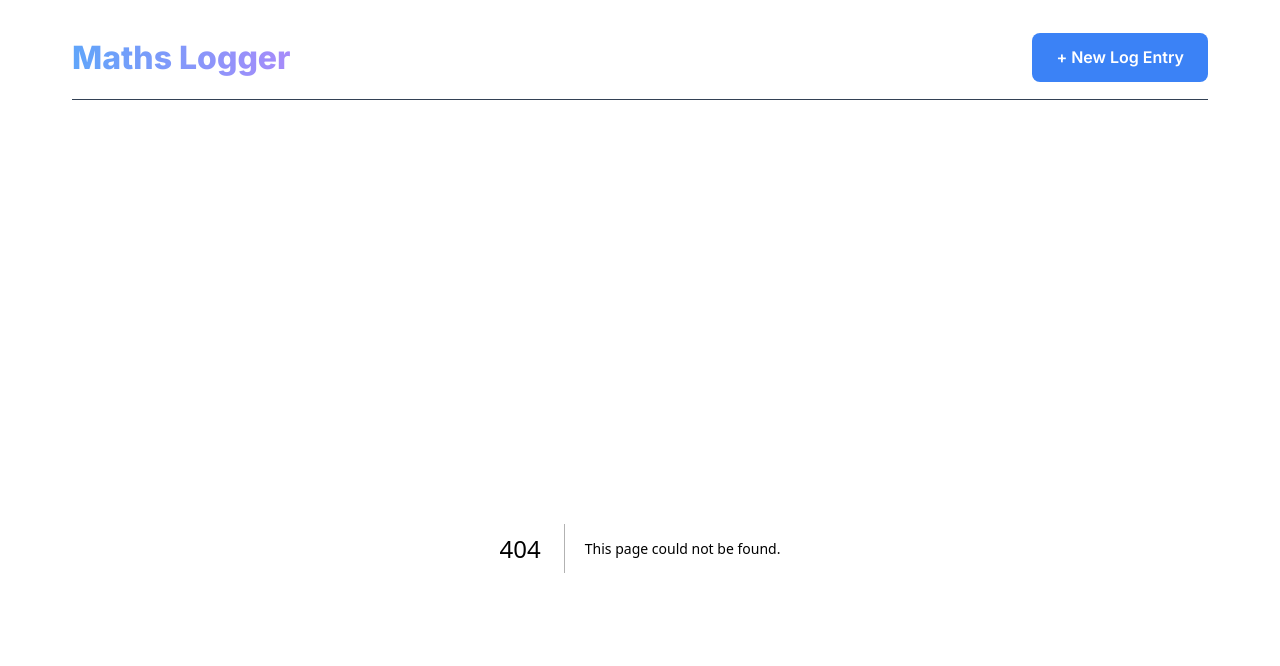
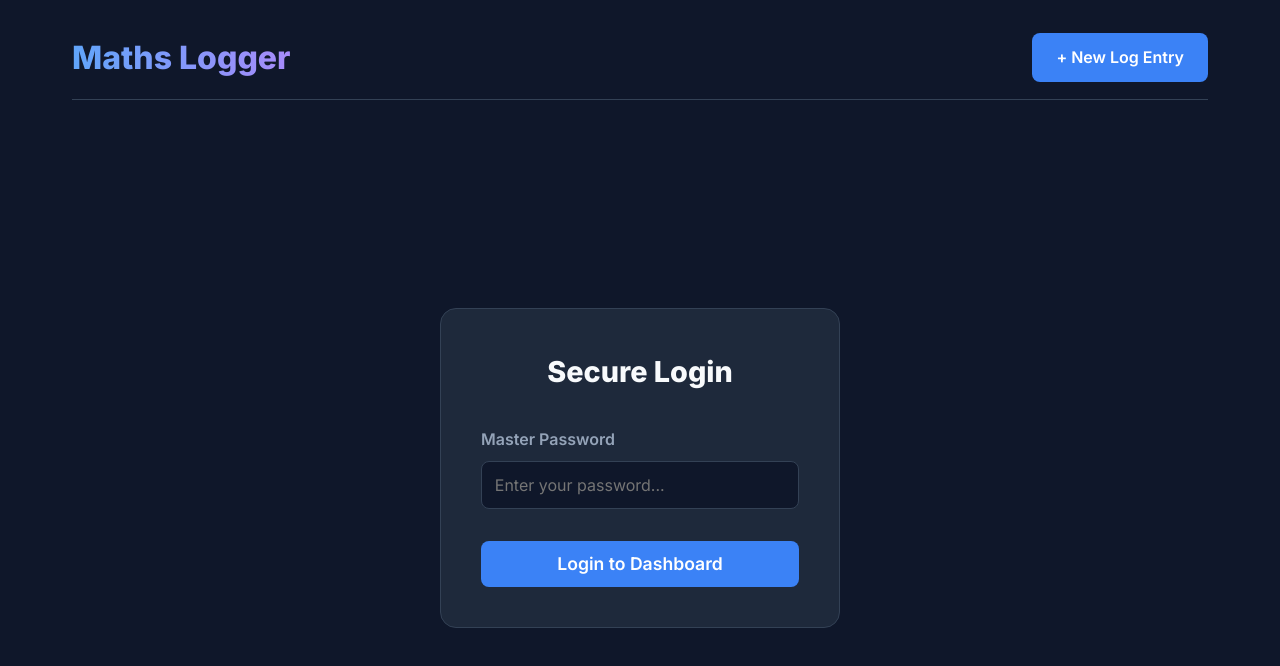
Before and after one commit to Guvit-C/math-logger-web, a Next.js app: page /login in a window 1280 px wide. Before the commit this address had no page. Shown: the top 666 px of the page. Built offline with nearby package versions, Linux system fonts and the light colour scheme.

Commit message:
feat: added secure password authentication and middleware

```diff
--- /dev/null
+++ b/src/app/login/page.tsx
@@ -0,0 +1,97 @@
+'use client';
+
+import { useState } from 'react';
+import { useRouter } from 'next/navigation';
+
+export default function LoginPage() {
+  const [password, setPassword] = useState('');
+  const [error, setError] = useState('');
+  const [loading, setLoading] = useState(false);
+  const router = useRouter();
+
+  const handleSubmit = async (e: React.FormEvent) => {
+    e.preventDefault();
+    setLoading(true);
+    setError('');
+
+    try {
+      const res = await fetch('/api/auth', {
+        method: 'POST',
+        headers: {
+          'Content-Type': 'application/json',
+        },
+        body: JSON.stringify({ password }),
+      });
+
+      if (res.ok) {
+        // Refresh the router to clear the middleware cache and push to dashboard
+        router.refresh();
+        router.push('/');
+      } else {
+        setError('Incorrect password');
+        setLoading(false);
+      }
+    } catch (err) {
+      setError('An error occurred');
+      setLoading(false);
+    }
+  };
+
+  return (
+    <div style={{
+      display: 'flex',
+      justifyContent: 'center',
+      alignItems: 'center',
+      minHeight: '80vh'
+    }}>
+      <div className="card" style={{ width: '100%', maxWidth: '400px', padding: '2.5rem' }}>
+        <h1 style={{ textAlign: 'center', marginBottom: '2rem', fontSize: '1.8rem' }}>Secure Login</h1>
+
+        <form onSubmit={handleSubmit}>
+          <div className="form-group" style={{ marginBottom: '1.5rem' }}>
+            <label htmlFor="password" style={{ display: 'block', marginBottom: '0.5rem', color: 'var(--text-secondary)' }}>Master Password</label>
+            <input
+              type="password"
+              id="password"
+              value={password}
+              onChange={(e) => setPassword(e.target.value)}
+              className="form-control"
+              placeholder="Enter your password..."
+              required
+              style={{
+                padding: '0.8rem',
+                width: '100%',
+                backgroundColor: 'var(--bg-color)',
+                border: '1px solid var(--border-color)',
+                borderRadius: '0.5rem',
+                color: 'var(--text-color)',
+                fontSize: '1rem'
+              }}
+            />
+          </div>
+
+          {error && (
+            <p style={{ color: 'var(--danger-color)', marginBottom: '1rem', fontSize: '0.9rem', textAlign: 'center' }}>
+              {error}
+            </p>
+          )}
+
+          <button
+            type="submit"
+            className="btn"
+            style={{
+              width: '100%',
+              padding: '0.8rem',
+              opacity: loading ? 0.7 : 1,
+              fontSize: '1.1rem',
+              marginTop: '0.5rem'
+            }}
+            disabled={loading}
+          >
+            {loading ? 'Authenticating...' : 'Login to Dashboard'}
+          </button>
+        </form>
+      </div>
+    </div>
+  );
+}
```
Also changed, not shown: src/app/api/auth/route.ts (added, +31 -0 lines), src/middleware.ts (added, +48 -0 lines).
